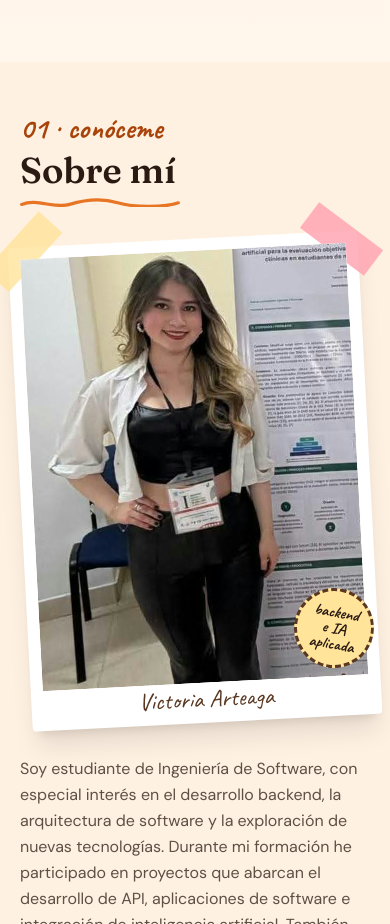
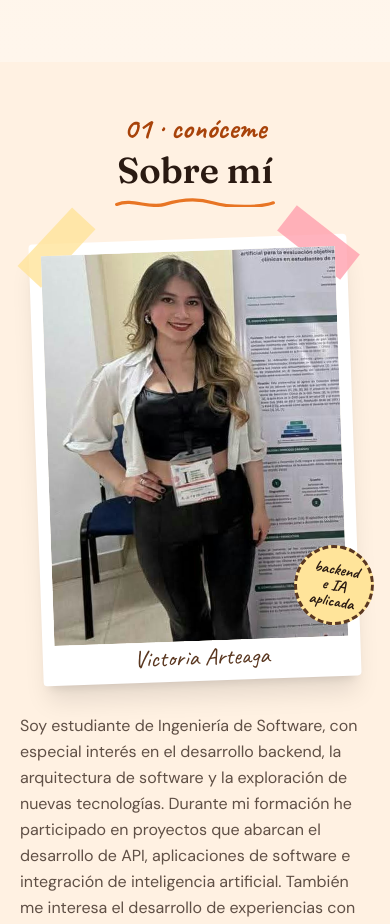
Before and after one commit to VictoriaArteaga/Mi-Portafolio, a Next.js app in the folder portafolio/: page / in a window 390 px wide. Shown: the part 1560-2484 px from the top of the page. Built offline with nearby package versions, Linux system fonts and the light colour scheme; a web font is replaced by a local one.

Commit message:
Sobre mí imagen responsiva

```diff
--- a/portafolio/components/About.tsx
+++ b/portafolio/components/About.tsx
@@ -98,11 +98,11 @@ export default function About() {
 
       <div className="relative mx-auto grid max-w-[1264px] items-center gap-8 px-5 sm:px-8 lg:grid-cols-[460px_minmax(0,1fr)] lg:gap-x-16 lg:gap-y-0">
         {/* En celular: título primero, luego la imagen y luego el resto. En escritorio: imagen a la izquierda. */}
-        <Reveal className="relative order-2 lg:order-none lg:col-start-1 lg:row-span-2 lg:row-start-1">
+        <Reveal className="relative order-2 px-4 sm:px-0 lg:order-none lg:col-start-1 lg:row-span-2 lg:row-start-1">
           {/* Polaroid */}
-          <div className="relative mx-auto w-full max-w-[460px] -rotate-3 rounded-sm bg-white p-3 pb-10 shadow-xl transition-transform duration-300 ease-out-strong hover:rotate-0 dark:bg-bark dark:shadow-black/35">
-            <div aria-hidden className="absolute -left-6 -top-3 h-8 w-20 -rotate-45 bg-butter/80" />
-            <div aria-hidden className="absolute -right-6 -top-2 h-8 w-20 rotate-[40deg] bg-blush/80" />
+          <div className="relative mx-auto w-full max-w-[460px] -rotate-2 rounded-sm sm:-rotate-3 bg-white p-3 pb-10 shadow-xl transition-transform duration-300 ease-out-strong hover:rotate-0 dark:bg-bark dark:shadow-black/35">
+            <div aria-hidden className="absolute -left-3 -top-3 h-8 w-20 sm:-left-6 -rotate-45 bg-butter/80" />
+            <div aria-hidden className="absolute -right-3 -top-2 h-8 w-20 sm:-right-6 rotate-[40deg] bg-blush/80" />
             <div className="relative aspect-[463/614] overflow-hidden bg-[#f1eee5] dark:bg-bark">
               <Image src="/about-vector.svg" alt="Ilustración vectorial de María Victoria Arteaga en un encuentro de investigación" fill unoptimized sizes="(min-width: 1024px) 480px, min(480px, calc(100vw - 64px))" className="object-cover object-center" />
             </div>
@@ -126,7 +126,7 @@ export default function About() {
           </div>
         </Reveal>
 
-        <Reveal delay={100} className="order-1 lg:order-none lg:col-start-2 lg:row-start-1 lg:self-end">
+        <Reveal delay={100} className="order-1 flex flex-col items-center text-center lg:order-none lg:col-start-2 lg:row-start-1 lg:block lg:self-end lg:text-left">
           <p className="font-hand text-3xl font-bold text-[#a8430a] dark:text-tangerine">{extra.eyebrow}</p>
           <h2 className="mt-1 font-serif text-4xl font-semibold sm:text-5xl">
             {t.sectionTitle}
```
